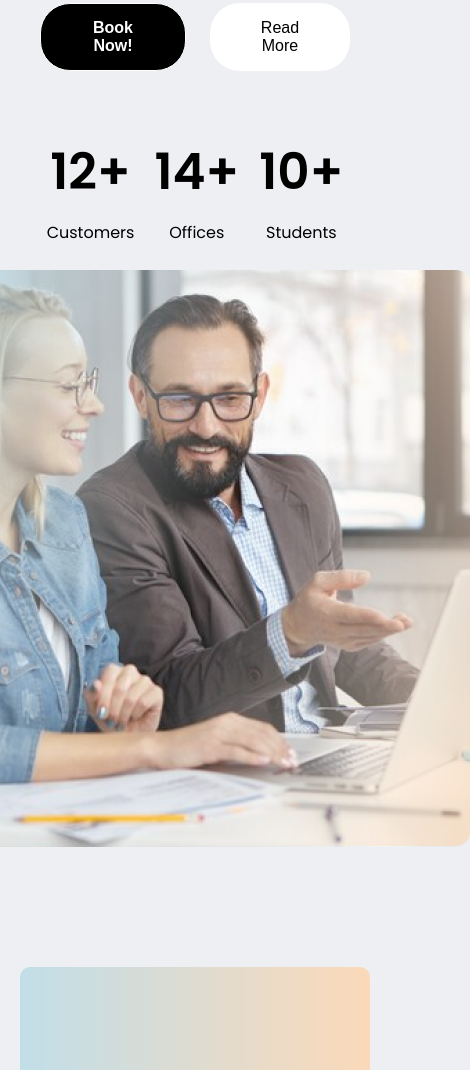
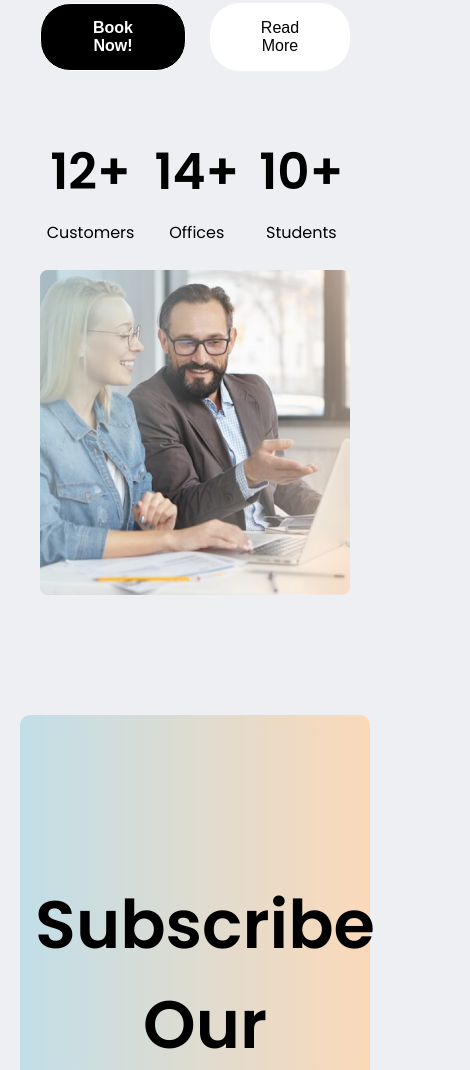
Before and after one commit to Jellyfish93/tomi, a plain HTML site: page index.html in a window 390 px wide. Shown: the part 5367-6437 px from the top of the page, 470 px wide, since content can reach past the window. Drawn offline with Linux system fonts and the light colour scheme.

Commit message:
adaptive man image

```diff
--- a/style.css
+++ b/style.css
@@ -326,6 +326,9 @@ input {
     justify-content: space-between;
 }
 
+.banner {
+    width: 100%;
+}
 /*-- footer--*/
 
 .footer {
@@ -472,6 +475,9 @@ input {
         align-items: center;
         padding: 20px;
     }
+    .banner {
+        width: 100%;
+    }
     .footer-block{
         width: 100%;
         display: flex;
@@ -546,6 +552,7 @@ input {
         display: flex;
         flex-direction: column;
         align-items: center;
+        width: 100%;
     }
     .block1{
         padding: 15px;
@@ -649,6 +656,10 @@ input {
         display: flex;
         flex-direction: column;
         align-items: center;
+        width: 100%;
+    }
+    .banner >img {
+        width: 100%;
     }
     .block1{
         padding: 15px;
@@ -756,7 +767,9 @@ input {
         display: flex;
         flex-direction: column;
         align-items: center;
-        max-width: 100%;
+    }
+    .banner >img {
+        width: 100%;
     }
     .block1{
         padding: 10px;
```
